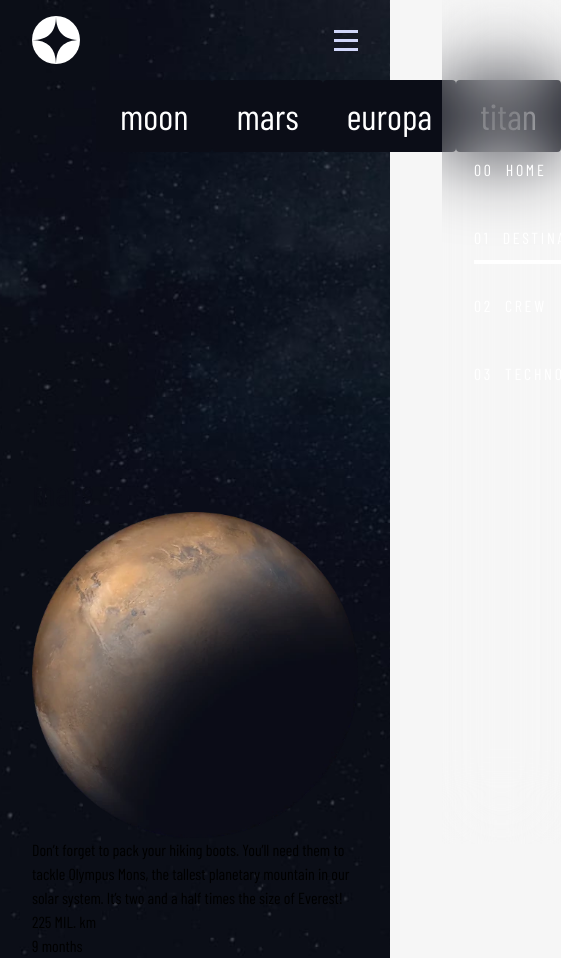
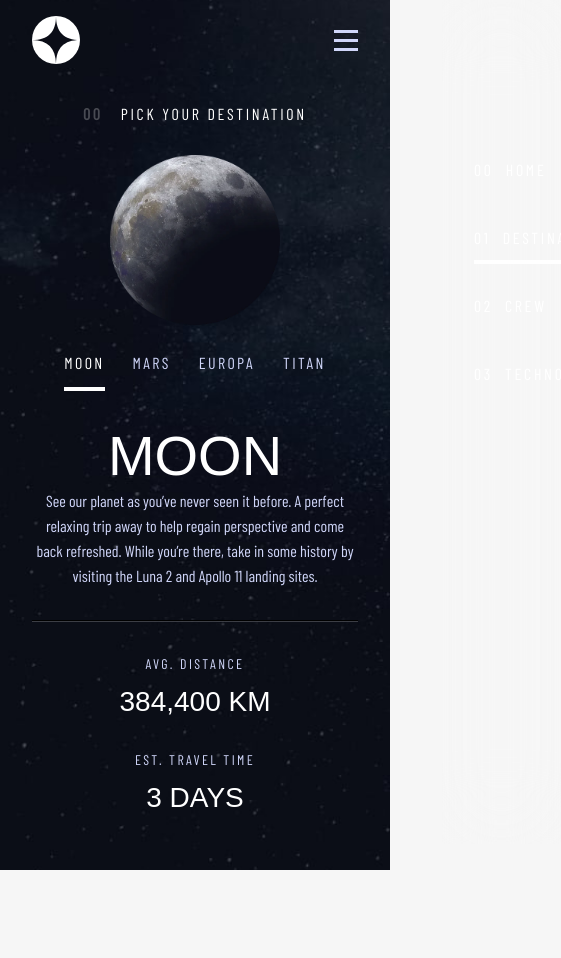
Before and after one commit to zougari47/frontend-mentor-challenges, an Astro site in the folder apps/space-tourism-mutli-page-website/: page /destination in a window 390 px wide. Shown: the whole page, 561 px wide, since content can reach past the window. After the commit the page ends 870 px from the top, so only its background shows below. Built offline with nearby package versions, Linux system fonts and the light colour scheme; Astro itself is replaced by a stand-in of ours; a web font is replaced by a local one.

Commit message:
finish destination page mobile preview

```diff
--- a/apps/space-tourism-mutli-page-website/src/components/Destination.astro
+++ /dev/null
@@ -1,20 +0,0 @@
----
-const { destination } = Astro.props
-const { name, description, avgDistance, travelTime } = destination
-// TODO use Image component by Astro
----
-
-<div
-  data-destination={name}
-  style={`display:${name === 'mars' ? 'block' : 'none'}`}
->
-  <h1 class='text-4xl text-dark'>{name}</h1>
-  <img
-    class='w-full h-auto'
-    src={`/assets/destination/image-${name}.webp`}
-    alt={name}
-  />
-  <p>{description}</p>
-  <p>{avgDistance}</p>
-  <p>{travelTime}</p>
-</div>
--- a/apps/space-tourism-mutli-page-website/src/components/Header.tsx
+++ b/apps/space-tourism-mutli-page-website/src/components/common/Header.tsx
@@ -38,9 +38,10 @@ export const Header: FC<IHome> = ({ page }) => {
         {/* line */}
         <span className='absolute left-[15%] top-11 z-10 hidden h-[1px] w-4/6 bg-white/25 mix-blend-normal lg:block'></span>
 
+        {/* Menu */}
         <div
           ref={menuRef}
-          className={`fixed top-0 z-10 h-screen w-4/6 bg-white/[0.04] text-white backdrop-blur-2xl transition-[right] duration-700 md:absolute md:right-0 md:top-4 md:flex md:h-auto md:max-w-4xl md:items-center md:justify-center md:p-4 md:duration-0 lg:p-6  ${
+          className={`fixed top-0 z-10 h-screen w-4/6 bg-white/[0.04] text-white backdrop-blur-2xl transition-[right] duration-500 md:absolute md:right-0 md:top-4 md:flex md:h-auto md:max-w-4xl md:items-center md:justify-center md:p-4 md:duration-0 lg:p-6 ${
             isMenuOpen ? 'right-0' : '-right-[80%]'
           } `}
         >
--- /dev/null
+++ b/apps/space-tourism-mutli-page-website/src/components/destination/Destination.tsx
@@ -0,0 +1,50 @@
+import type { FC, ReactNode } from 'react'
+import Statistics from './Statistics'
+interface IDestination {
+  name: string
+  description: string
+  avgDistance: string
+  travelTime: string
+  children?: ReactNode
+  i: string
+}
+
+const Destination: FC<IDestination> = ({
+  name,
+  description,
+  avgDistance,
+  travelTime,
+  children,
+  i,
+}) => (
+  <div className='pb-14'>
+    <p
+      data-index={i}
+      className={`mb-8 mt-6 text-base uppercase leading-[19.2px] tracking-[2.7px] text-white before:pr-[18px] before:font-bold before:opacity-25 before:content-[attr(data-index)]`}
+    >
+      Pick your destination
+    </p>
+
+    <img
+      className='mx-auto block aspect-square w-[170px] object-cover'
+      src={`/assets/destination/image-${name}.webp`}
+      alt={name}
+    />
+
+    <div>{children}</div>
+
+    <h1 className='font-bellefair text-[56px] uppercase leading-[64.18px] text-white'>
+      {name}
+    </h1>
+
+    <p className='text-light-blueish-gray mb-8 font-[15px] leading-[25px]'>
+      {description}
+    </p>
+    <hr className='h-[2px] bg-white/20' />
+
+    <Statistics label='AVG. DISTANCE' value={avgDistance} />
+    <Statistics label='Est. travel time' value={travelTime} />
+  </div>
+)
+
+export default Destination
--- /dev/null
+++ b/apps/space-tourism-mutli-page-website/src/components/destination/Statistics.tsx
@@ -0,0 +1,14 @@
+const Statistics = ({ label, value }) => {
+  return (
+    <div className='mt-8'>
+      <span className='text-light-blueish-gray mb-3 block text-sm uppercase leading-[16.px] tracking-[2.36px]'>
+        {label}
+      </span>
+      <span className='font-bellefair text-[28px] uppercase leading-8 text-white '>
+        {value}
+      </span>
+    </div>
+  )
+}
+
+export default Statistics
--- /dev/null
+++ b/apps/space-tourism-mutli-page-website/src/components/destination/index.tsx
@@ -0,0 +1,40 @@
+import { useState } from 'react'
+import destinations from '../../data/destinations.json'
+import Destination from './Destination'
+
+export const Wrapper = () => {
+  const [currentDestination, setCurrentDestination] = useState('moon')
+  return (
+    <section className='container text-center'>
+      {destinations
+        .filter((d) => d.name === currentDestination)
+        .map((d) => (
+          <Destination
+            {...d}
+            i={destinations
+              .findIndex((d) => d.name === currentDestination)
+              .toString()
+              .padStart(2, '0')}
+          >
+            <ul className='item-center text-light-blueish-gray mb-5 mt-[26px] flex justify-center gap-7'>
+              {destinations.map((d) => (
+                <li>
+                  <button
+                    className={`relative mb-8 w-fit uppercase leading-[16.8px] tracking-[2.36px] after:absolute after:left-0 after:top-8 after:h-1 after:w-full after:duration-200 after:content-[""] hover:after:bg-white/50 md:mb-0 lg:after:top-10 ${
+                      d.name === currentDestination &&
+                      'text-white after:block after:bg-white'
+                    }`}
+                    onClick={() => setCurrentDestination(d.name)}
+                  >
+                    {d.name}
+                  </button>
+                </li>
+              ))}
+            </ul>
+          </Destination>
+        ))}
+    </section>
+  )
+}
+
+export default Wrapper
--- a/apps/space-tourism-mutli-page-website/src/layouts/Layout.astro
+++ b/apps/space-tourism-mutli-page-website/src/layouts/Layout.astro
@@ -1,5 +1,5 @@
 ---
-import Header from '../components/Header'
+import Header from '../components/common/Header'
 
 const { title } = Astro.props
 ---
--- a/apps/space-tourism-mutli-page-website/src/pages/destination.astro
+++ b/apps/space-tourism-mutli-page-website/src/pages/destination.astro
@@ -1,48 +1,11 @@
 ---
 import Layout from '../layouts/Layout.astro'
-import Destination from '../components/Destination.astro'
-import destinaionsArray from '../data/destinations.json'
-let current = 'mars'
+import Destinations from '../components/destination'
 ---
 
 <Layout title='destination'>
-  <ul class='text-4xl flex justify-between px-24 mb-80'>
-    {
-      destinaionsArray.map((d) => (
-        <li>
-          <button class='destination__btn bg-dark rounded px-6 py-4 text-white'>
-            {d.name}
-          </button>
-        </li>
-      ))
-    }
-  </ul>
-  <div class='flex gap-24 container'>
-    {destinaionsArray.map((d) => <Destination destination={d} />)}
-  </div>
+  <Destinations client:idle />
 </Layout>
-
-<script>
-  const destinationSwitcher = (e: MouseEvent) => {
-    const targetDestination = (e?.target as HTMLButtonElement).textContent
-      ?.toLowerCase()
-      .trim()
-
-    document
-      .querySelectorAll<HTMLDivElement>('[data-destination]')
-      .forEach((d: HTMLDivElement) => {
-        const currentDestination = d.dataset.destination
-        d.style.display =
-          currentDestination === targetDestination ? 'block' : 'none'
-      })
-  }
-
-  document
-    .querySelectorAll<HTMLButtonElement>('.destination__btn')
-    .forEach((btn: HTMLButtonElement) =>
-      btn.addEventListener('click', destinationSwitcher)
-    )
-</script>
 
 <style>
   body {
```
